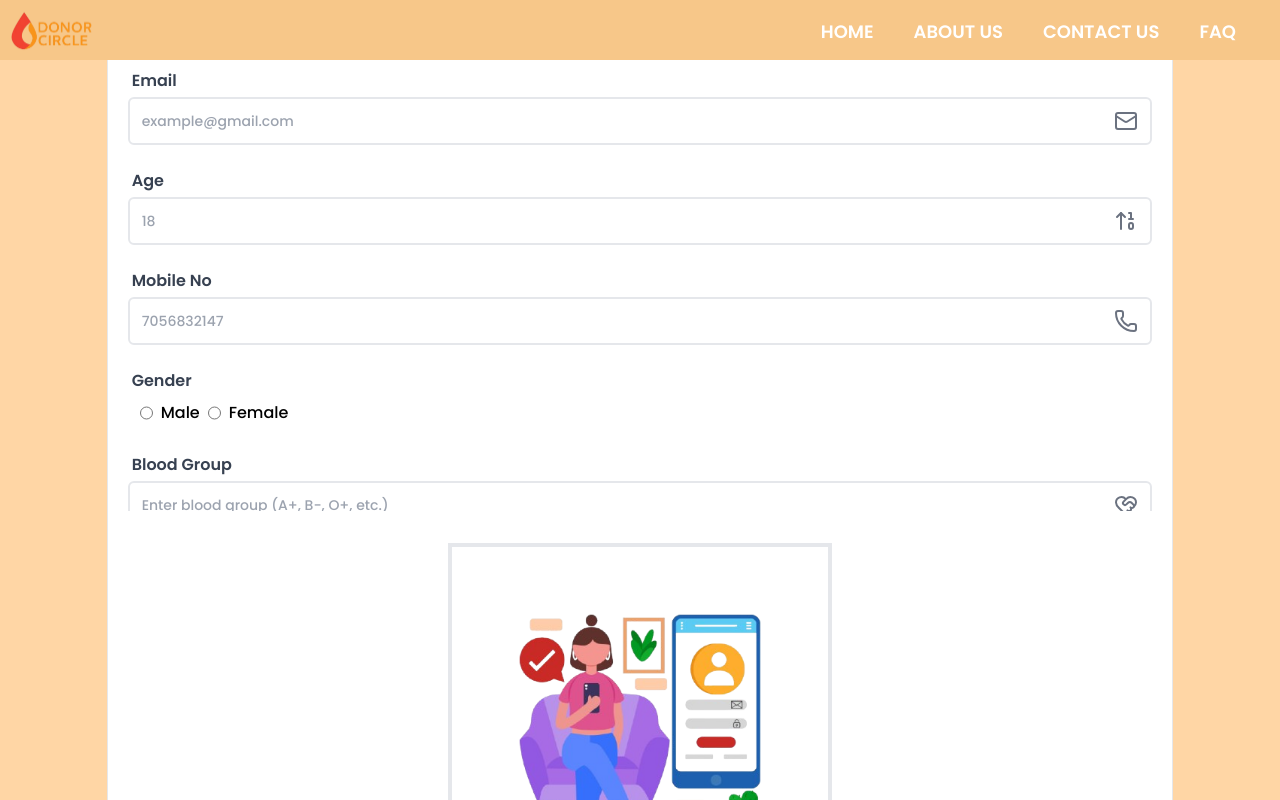
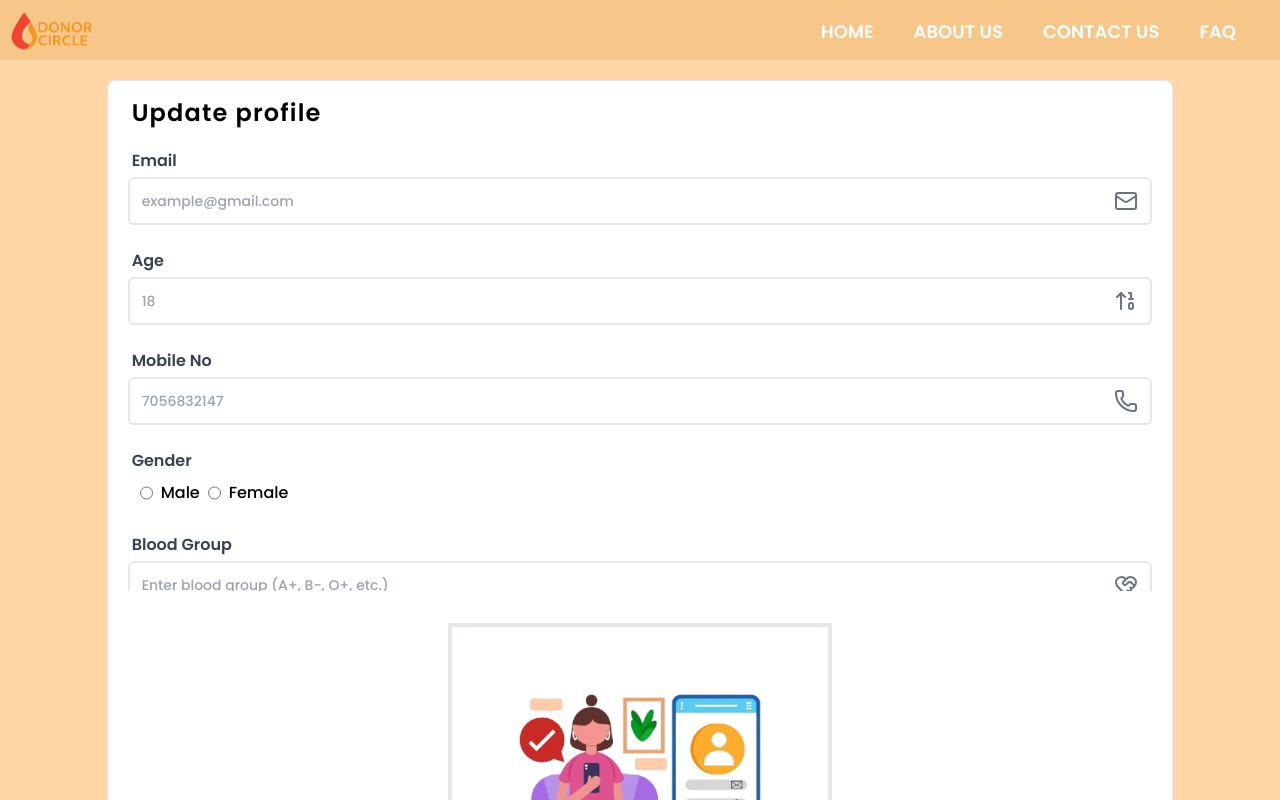
Before and after one commit to TanmayVidhate/DonorCircle_2, a React (Vite) app in the folder client/: page /adduserprofile in a window 1280 px wide. Shown: the top 800 px of the page. Built offline with nearby package versions, Linux system fonts and the light colour scheme.

Commit message:
add margin

```diff
--- a/client/src/Views/AddUserProfile.jsx
+++ b/client/src/Views/AddUserProfile.jsx
@@ -105,7 +105,7 @@ function AddUserProfile() {
             <div className='flex flex-col w-screen min-h-screen bg-[#ffd6a5] '>
                 <Navbar />
                 <div className='flex-1 grid place-items-center'>
-                    <div className='flex flex-col items-center border rounded-lg bg-white w-5/6  p-4 '>
+                    <div className='flex flex-col items-center border rounded-lg my-20 bg-white w-5/6  p-4 '>
 
                         {/* second div */}
                         <div className='order-2'>
```
